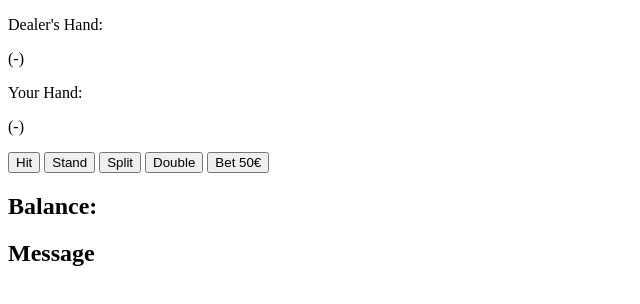
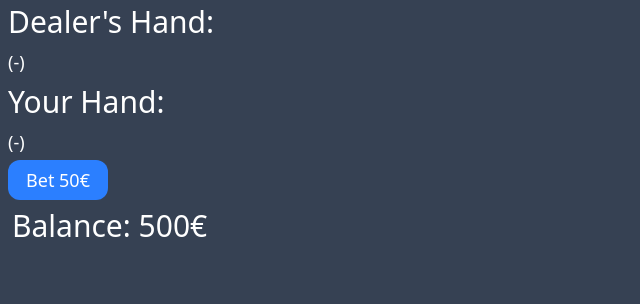
Before and after one commit to xarhskont/blackjack, a plain HTML site: page index.html in a window 1280 px wide. Shown: the whole page, without its empty margins (0-640 px from the left). Drawn offline with Linux system fonts and the light colour scheme; the site is published under a folder, as on GitHub Pages, so addresses that start at the root find nothing.

Commit message:
Update index.html

```diff
--- a/index.html
+++ b/index.html
@@ -3,8 +3,8 @@
     <head>
         <meta charset="UTF-8">
         <meta name="viewport" content="width=device-width, initial-scale=1.0">
-        <script src="/script.js"></script>
-        <link href="/output.css" rel="stylesheet">
+        <script src="script.js"></script>
+        <link href="output.css" rel="stylesheet">
         <title>Blackjack</title>
     </head>
     <body class="bg-gray-700">
```
